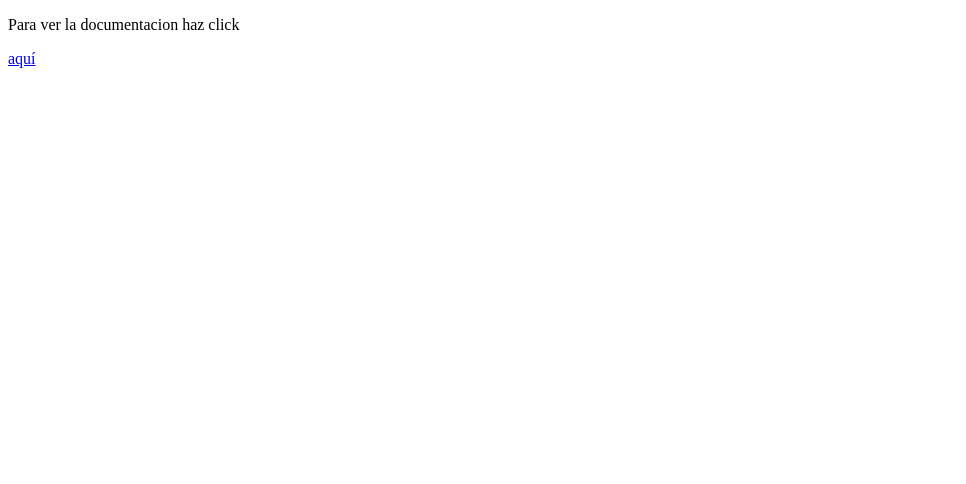
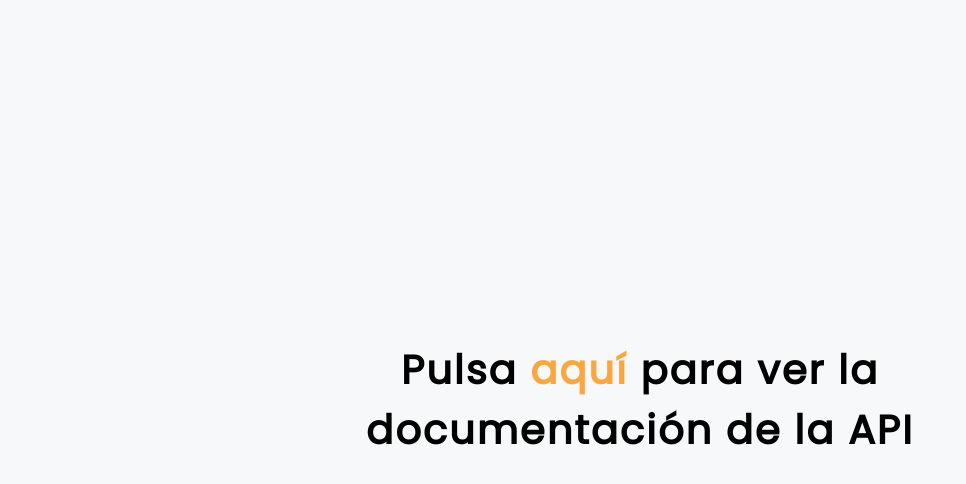
Before and after one commit to Normanrb91/red-social, a website: page red-social-backend/public/index.html in a window 1280 px wide. Shown: the whole page, without its empty margins (0-966 px from the left). Drawn offline with Linux system fonts and the light colour scheme.

Commit message:
create page documentation api

```diff
--- a/red-social-backend/public/index.html
+++ b/red-social-backend/public/index.html
@@ -3,9 +3,19 @@
 <head>
     <meta charset="UTF-8">
     <meta name="viewport" content="width=device-width, initial-scale=1.0">
+    <link rel="stylesheet" href="styles.css">
+    <link href="https://fonts.googleapis.com/css2?family=Poppins&display=swap" rel="stylesheet">
     <title>Documentacion</title>
 </head>
 <body>
-    <p>Para ver la documentacion haz click </p><span><a href="https://documenter.getpostman.com/view/11369744/UzBmLRzp">aquí</a></span>
+    <div class="container">
+        <h1 class="title">
+            Pulsa
+            <span>
+                <a class="link" href="https://documenter.getpostman.com/view/11369744/UzBmLRzp">aquí</a>
+            </span>
+            para ver la documentación de la API
+        </h1>
+    </div>
 </body>
 </html>
--- /dev/null
+++ b/red-social-backend/public/styles.css
@@ -0,0 +1,31 @@
+
+body {
+    margin: 0;
+    padding: 0;
+    font-family: "Poppins", sans-serif;
+    background-color: #f7f8f9;
+}
+
+a {
+    color: inherit;
+    text-decoration: none;
+}
+
+.container {
+    display: flex;
+    margin: auto;
+    align-items: center;
+    text-align: center;
+    height: 100vh;
+    max-width: 600px;
+    padding: 0 20px;
+}
+
+.title{
+    font-size: 40px;
+    letter-spacing: 2px;
+}
+
+.link {
+    color: #fba741;
+}
```
